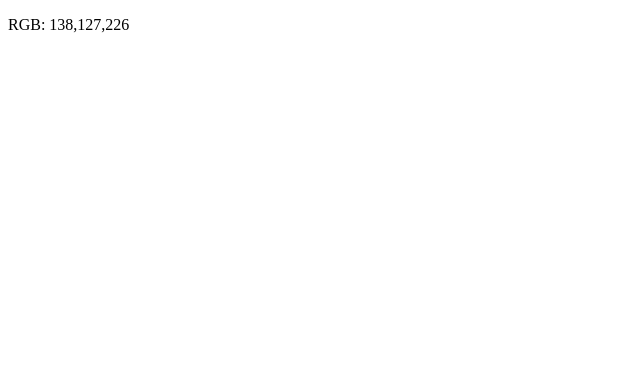
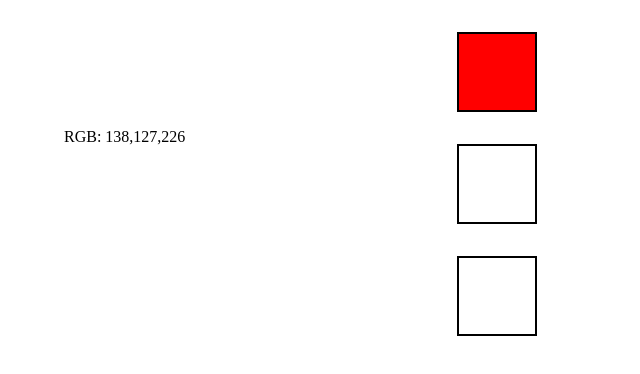
Before and after one commit to javijusto/JuegoColores, a plain HTML site: page index.html in a window 1280 px wide. Shown: the whole page, without its empty margins (0-640 px from the left). Drawn offline with Linux system fonts and the light colour scheme.

Commit message:
tercer commit

```diff
--- a/index.html
+++ b/index.html
@@ -4,6 +4,7 @@
     <meta charset="UTF-8" />
     <title>Juego</title>
     <meta name="viewport" content="width=device-width, initial-scale=1.0" />
+    <link rel="stylesheet" href="style.css" />
   </head>
   <body>
     <main>
@@ -11,11 +12,11 @@
         <p></p>
       </section>
       <section>
-            <div id="#top"></div>
-            <div id="#mid"></div>
-            <div id="#bot"></div>
+        <div id="top"></div>
+        <div id="mid"></div>
+        <div id="bot"></div>
       </section>
     </main>
   </body>
-<script src="./main.js"></script>
+  <script src="main.js"></script>
 </html>
--- a/main.js
+++ b/main.js
@@ -1,11 +1,15 @@
-function numeroAleatorio(){
-    var aleatorios = []
-    for(let i=0; i<3; i++){
-        aleatorios[i] = Math.floor(Math.random()*256)
-    }
-    return aleatorios;
+function numeroAleatorio() {
+  var aleatorios = [];
+  for (let i = 0; i < 3; i++) {
+    aleatorios[i] = Math.floor(Math.random() * 256);
+  }
+  return aleatorios;
 }
 
-const cuadroIzquierda = document.querySelector('section p');
+const cuadroIzquierda = document.querySelector("section p");
 
 cuadroIzquierda.innerHTML = "<p>RGB: " + numeroAleatorio() + "</p>";
+
+const topBox = document.querySelector("#top");
+//prueba de vinculación
+topBox.setAttribute("style", "background-color: red");
--- /dev/null
+++ b/style.css
@@ -0,0 +1,20 @@
+* {
+  margin: 0;
+  padding: 0;
+  box-sizing: border-box;
+}
+
+main {
+  display: flex;
+}
+section:first-child {
+  padding-top: 8rem;
+  padding-right: 15rem;
+  padding-left: 4rem;
+}
+section > div {
+  border: 2px black solid;
+  margin: 2rem;
+  height: 5rem;
+  width: 5rem;
+}
```
Lines whose indentation alone changed are shown as unchanged.
